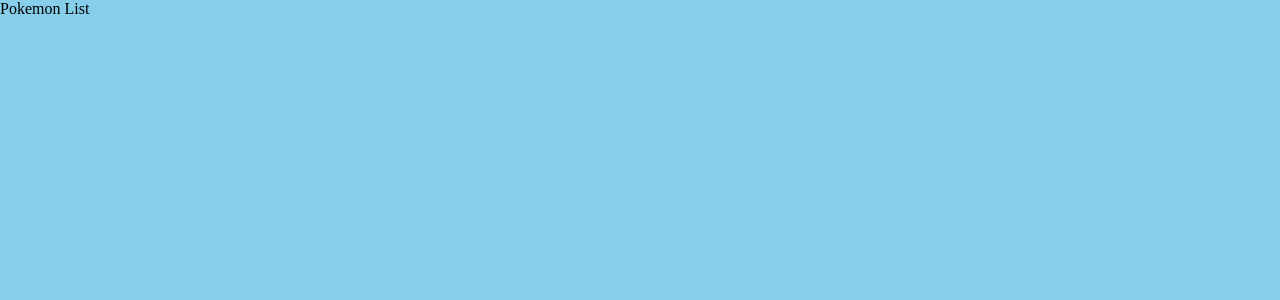
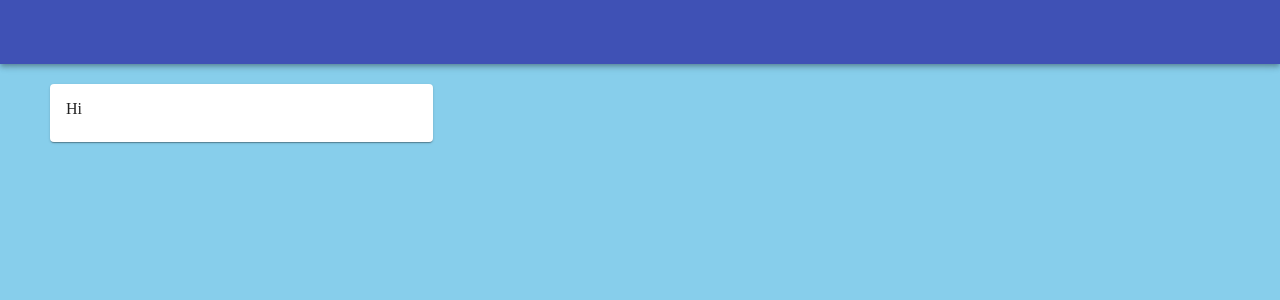
Before and after one commit to PriyankaHiremath1995/Pokedex-React.js-Project, a React (Create React App) app: page / in a window 1280 px wide. Shown: the top 300 px of the page. Built offline with nearby package versions, Linux system fonts and the light colour scheme.

Commit message:
Grid & Card
Grid and Card layout

```diff
--- a/package.json
+++ b/package.json
@@ -3,6 +3,8 @@
   "version": "0.1.0",
   "private": true,
   "dependencies": {
+    "@material-ui/core": "^4.12.4",
+    "@material-ui/icons": "^4.11.3",
     "@testing-library/jest-dom": "^5.17.0",
     "@testing-library/react": "^13.4.0",
     "@testing-library/user-event": "^13.5.0",
@@ -11,6 +13,7 @@
     "react-dom": "^18.2.0",
     "react-router-dom": "^6.20.0",
     "react-scripts": "5.0.1",
+    "styled-components": "^6.1.1",
     "web-vitals": "^2.1.4"
   },
   "scripts": {
--- a/src/App.js
+++ b/src/App.js
@@ -1,14 +1,14 @@
 import {Route, BrowserRouter, Routes} from "react-router-dom";
 
-import Grid from "./Grid";
-import DetailsPage from "./DetailsPage";
+import PokemonList from "./components/PokemonList";
+import PokemonDetails from "./components/PokemonDetails";
 
 function App() {
   return (
     <BrowserRouter>
         <Routes>
-      <Route exact path="/" element={<Grid />} />
-      <Route exact path="/:pokemonId" element={<DetailsPage />} />
+      <Route exact path="/" element={<PokemonList />} />
+      <Route exact path="/:pokemonId" element={<PokemonDetails />} />
       </Routes>
     </BrowserRouter>
   );
--- a/src/Grid.js
+++ /dev/null
@@ -1,11 +0,0 @@
-import React from 'react';
-
-const Grid = () => {
-
-    return (
-        <div>Pokemon List</div>
-    )
-
-}
-
-export default Grid
--- a/src/DetailsPage.js
+++ b/src/components/PokemonDetails.js
@@ -1,7 +1,7 @@
 import React from 'react';
 import { useParams } from "react-router-dom"
 
-const DetailsPage = (props) => {
+const PokemonDetails = (props) => {
     let params = useParams()
     const {pokemonId} = params;
 
@@ -11,4 +11,4 @@ const DetailsPage = (props) => {
 
 }
 
-export default DetailsPage
+export default PokemonDetails
--- /dev/null
+++ b/src/components/PokemonList.js
@@ -0,0 +1,35 @@
+import React from 'react';
+import { AppBar, Toolbar, Grid, Card, CardContent } from '@material-ui/core';
+
+import useStyles from '../styles/pokemonliststyle';
+
+const PokemonList = () => {
+    const classes = useStyles();
+
+    const getPokemonCard = () => {
+        return (
+            <>
+            <Grid item xs={12} sm={4}>
+                <Card>
+                    <CardContent>Hi</CardContent>
+                </Card>
+            </Grid>
+</>
+        )
+
+    }
+
+    return (
+        <>
+        <AppBar position = "static">
+            <Toolbar/>
+        </AppBar>
+        <Grid container spacing = {2} className={classes.pokedexContainer}>
+            {getPokemonCard()}
+        </Grid>
+        </>
+    )
+
+}
+
+export default PokemonList
--- /dev/null
+++ b/src/styles/pokemonliststyle.js
@@ -0,0 +1,33 @@
+import { fade, makeStyles } from "@material-ui/core/styles";
+
+const useStyles = makeStyles((theme) => ({
+    pokedexContainer: {
+      paddingTop: "20px",
+      paddingLeft: "50px",
+      paddingRight: "50px",
+    },
+    cardMedia: {
+      margin: "auto",
+    },
+    cardContent: {
+      textAlign: "center",
+    },
+    searchContainer: {
+      display: "flex",
+      backgroundColor: fade(theme.palette.common.white, 0.15),
+      paddingLeft: "20px",
+      paddingRight: "20px",
+      marginTop: "5px",
+      marginBottom: "5px",
+    },
+    searchIcon: {
+      alignSelf: "flex-end",
+      marginBottom: "5px",
+    },
+    searchInput: {
+      width: "200px",
+      margin: "5px",
+    },
+  }));
+
+  export default useStyles;
```
Also changed, not shown: 1 other file (tests, documents, lock files or other folders).
